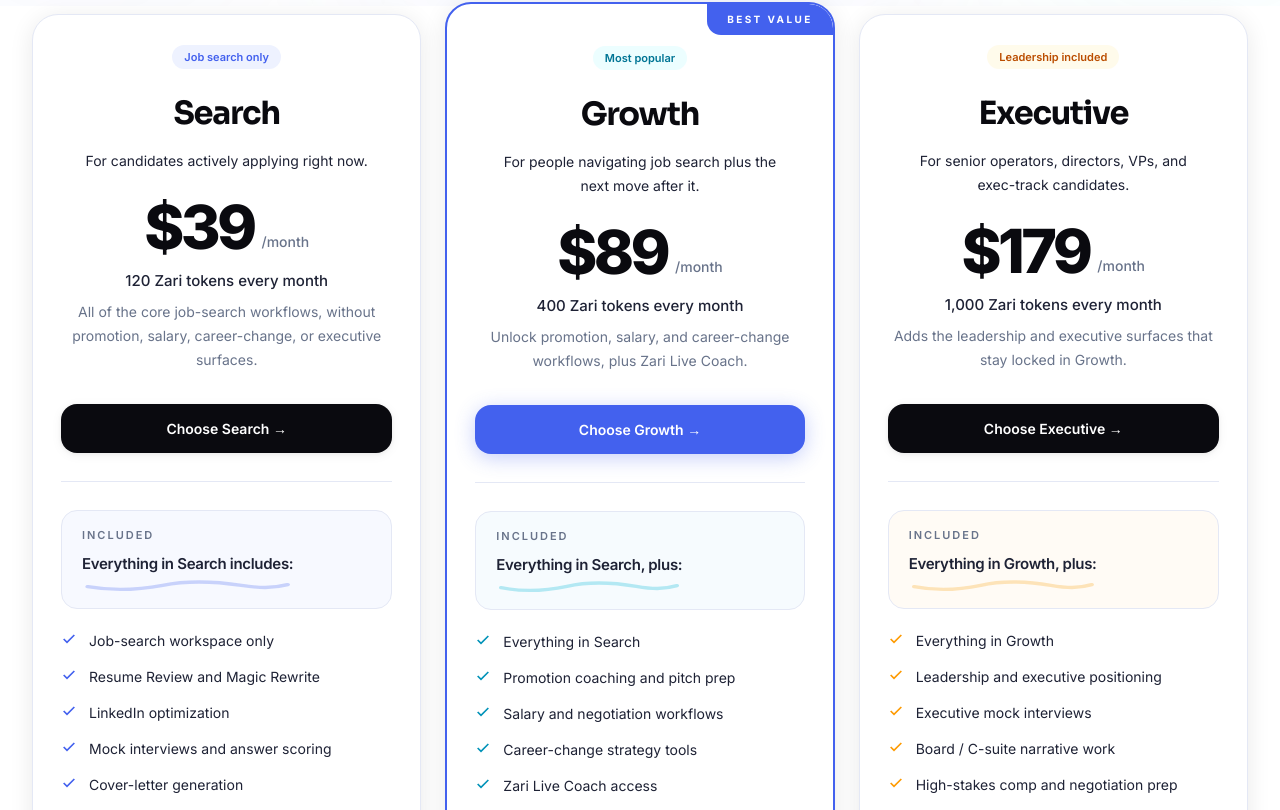
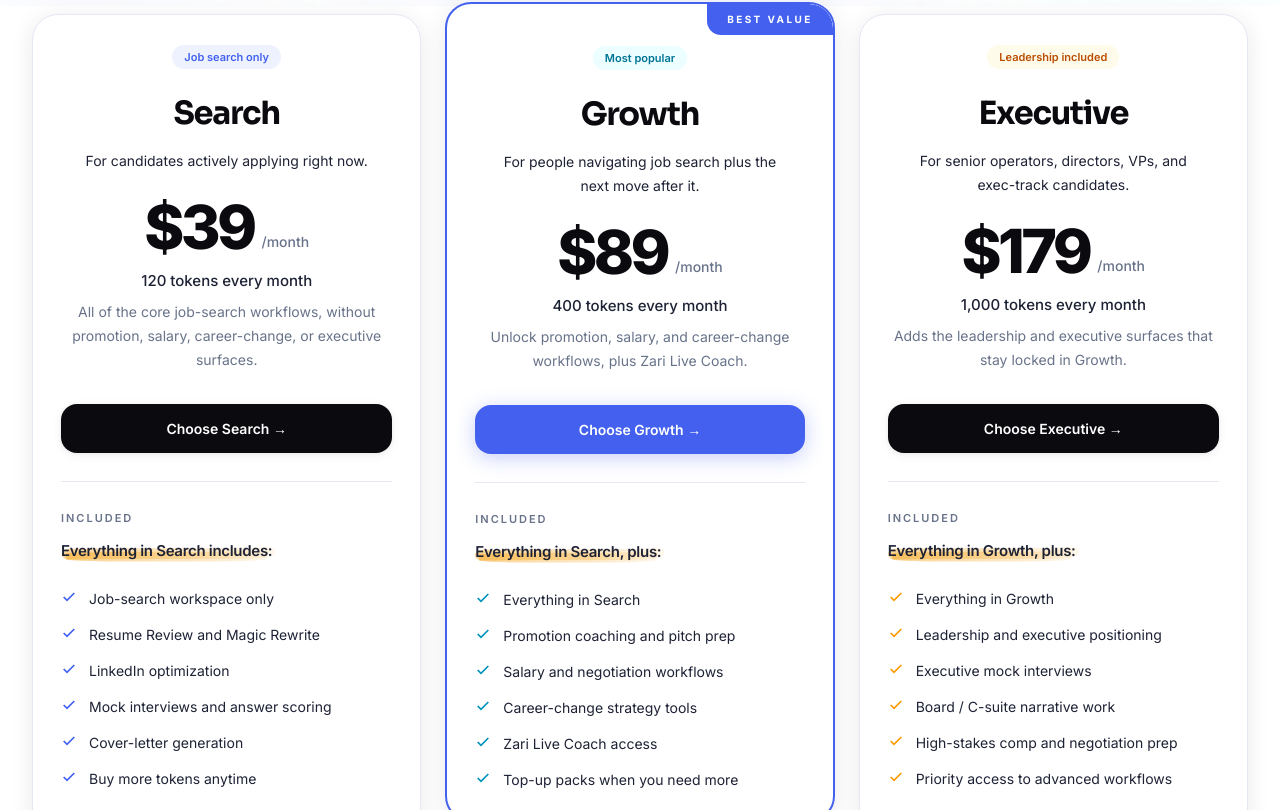
Before and after one commit to machinesandcloud/job-search-system, a Next.js app: page /pricing in a window 1280 px wide. Shown: the part 447-1257 px from the top of the page. Built offline with nearby package versions, Linux system fonts and the light colour scheme; no server answers.

Commit message:
Polish pricing token copy and brush highlight

```diff
--- a/src/components/pricing-plan-card.tsx
+++ b/src/components/pricing-plan-card.tsx
@@ -8,8 +8,9 @@
     return {
       badge: "bg-cyan-50 text-cyan-700",
       featuredBorder: "var(--brand)",
-      panelSurface: "#F6FBFE",
-      swooshPrimary: "rgba(6,182,212,0.28)",
+      brushStrong: "rgba(245,158,11,0.42)",
+      brushSoft: "rgba(245,158,11,0.24)",
+      brushFade: "rgba(245,158,11,0.08)",
       bullet: "text-cyan-600",
       buttonClass: "shadow-[var(--shadow-brand)]",
       buttonStyle: {
@@ -23,8 +24,9 @@
     return {
       badge: "bg-amber-50 text-amber-700",
       featuredBorder: "var(--gold)",
-      panelSurface: "#FFFBF5",
-      swooshPrimary: "rgba(245,158,11,0.26)",
+      brushStrong: "rgba(245,158,11,0.42)",
+      brushSoft: "rgba(245,158,11,0.24)",
+      brushFade: "rgba(245,158,11,0.08)",
       bullet: "text-amber-500",
       buttonClass: "shadow-[var(--shadow)]",
       buttonStyle: {
@@ -37,8 +39,9 @@
   return {
     badge: "bg-[var(--brand-light)] text-[var(--brand)]",
     featuredBorder: "var(--brand)",
-    panelSurface: "#F7F9FF",
-    swooshPrimary: "rgba(67,97,238,0.26)",
+    brushStrong: "rgba(245,158,11,0.42)",
+    brushSoft: "rgba(245,158,11,0.24)",
+    brushFade: "rgba(245,158,11,0.08)",
     bullet: "text-[var(--brand)]",
     buttonClass: "shadow-[var(--shadow)]",
     buttonStyle: {
@@ -68,6 +71,7 @@
 }) {
   const tone = planTone(plan.id);
   const signupTarget = `${signupHref}${signupHref.includes("?") ? "&" : "?"}plan=${plan.id}`;
+  const brushGradientId = `pricing-brush-${plan.id}`;
 
   return (
     <div className="relative flex h-full flex-col">
@@ -133,29 +137,37 @@
 
           <div className="my-7 h-px bg-[var(--border)]" />
 
-          <div
-            className="relative overflow-hidden rounded-2xl border border-[var(--border)] px-5 py-4"
-            style={{ background: tone.panelSurface }}
-          >
-            <p className="relative text-[11px] font-semibold uppercase tracking-[0.18em] text-[var(--muted)]">Included</p>
-            <div className="relative mt-2 inline-block max-w-[15rem] pb-4">
-              <p className="relative text-[15px] font-semibold leading-6 tracking-[-0.02em] text-[var(--ink-2)]">
-                {featureIntro(plan)}
-              </p>
+          <div className="relative">
+            <p className="text-[11px] font-semibold uppercase tracking-[0.18em] text-[var(--muted)]">Included</p>
+            <div className="relative mt-2 inline-block max-w-[15rem] py-1">
               <svg
                 aria-hidden
-                viewBox="0 0 220 24"
-                className="pointer-events-none absolute -bottom-0.5 left-0 h-4 w-full"
+                viewBox="0 0 244 40"
+                className="pointer-events-none absolute -left-1 top-[0.38rem] h-[24px] w-[calc(100%+8px)]"
                 fill="none"
                 preserveAspectRatio="none"
               >
+                <defs>
+                  <linearGradient id={brushGradientId} x1="0%" y1="0%" x2="100%" y2="0%">
+                    <stop offset="0%" stopColor={tone.brushStrong} />
+                    <stop offset="62%" stopColor={tone.brushSoft} />
+                    <stop offset="100%" stopColor={tone.brushFade} />
+                  </linearGradient>
+                </defs>
                 <path
-                  d="M6 13C34 20 58 18 84 11C108 4 138 5 166 11C184 15 198 16 214 10"
-                  stroke={tone.swooshPrimary}
-                  strokeWidth="5"
+                  d="M10 20C38 19 65 18 98 18C131 18 166 19 201 17C216 16 228 15 236 14L233 31C222 33 207 34 184 34H52C30 34 17 33 10 31V20Z"
+                  fill={`url(#${brushGradientId})`}
+                />
+                <path
+                  d="M14 22C46 21 79 21 113 21C146 21 181 22 217 20C224 20 230 19 234 18"
+                  stroke={`url(#${brushGradientId})`}
+                  strokeWidth="18"
                   strokeLinecap="round"
                 />
               </svg>
+              <p className="relative z-10 text-[15px] font-semibold leading-6 tracking-[-0.02em] text-[var(--ink-2)]">
+                {featureIntro(plan)}
+              </p>
             </div>
           </div>
 
--- a/src/lib/pricing-catalog.ts
+++ b/src/lib/pricing-catalog.ts
@@ -25,7 +25,7 @@
     accessLabel: "Resume, LinkedIn, cover letter, interview prep, and action plans",
     summary: "For candidates actively applying right now.",
     description: "All of the core job-search workflows, without promotion, salary, career-change, or executive surfaces.",
-    tokenLine: "120 Zari tokens every month",
+    tokenLine: "120 tokens every month",
     cta: "Choose Search",
     features: [
       "Job-search workspace only",
@@ -45,7 +45,7 @@
     accessLabel: "Everything except executive leadership tools",
     summary: "For people navigating job search plus the next move after it.",
     description: "Unlock promotion, salary, and career-change workflows, plus Zari Live Coach.",
-    tokenLine: "400 Zari tokens every month",
+    tokenLine: "400 tokens every month",
     cta: "Choose Growth",
     featured: true,
     features: [
@@ -66,7 +66,7 @@
     accessLabel: "Everything, including leadership and executive positioning",
     summary: "For senior operators, directors, VPs, and exec-track candidates.",
     description: "Adds the leadership and executive surfaces that stay locked in Growth.",
-    tokenLine: "1,000 Zari tokens every month",
+    tokenLine: "1,000 tokens every month",
     cta: "Choose Executive",
     features: [
       "Everything in Growth",
@@ -105,8 +105,8 @@
     a: "Yes. Every account includes 1 resume review, 1 LinkedIn review, and 1 mock interview before you subscribe. The paid plans are for continued access and deeper workflows.",
   },
   {
-    q: "What exactly is a Zari token?",
-    a: "Zari tokens are product credits. Text, deeper analyses, and live-coach minutes all burn from the same balance so pricing stays simple even though the AI stack behind the scenes is not.",
+    q: "What exactly is a token?",
+    a: "Tokens are product credits. Text, deeper analyses, and live-coach minutes all burn from the same balance so pricing stays simple even though the AI stack behind the scenes is not.",
   },
   {
     q: "What happens when I run out of included monthly tokens?",
```
